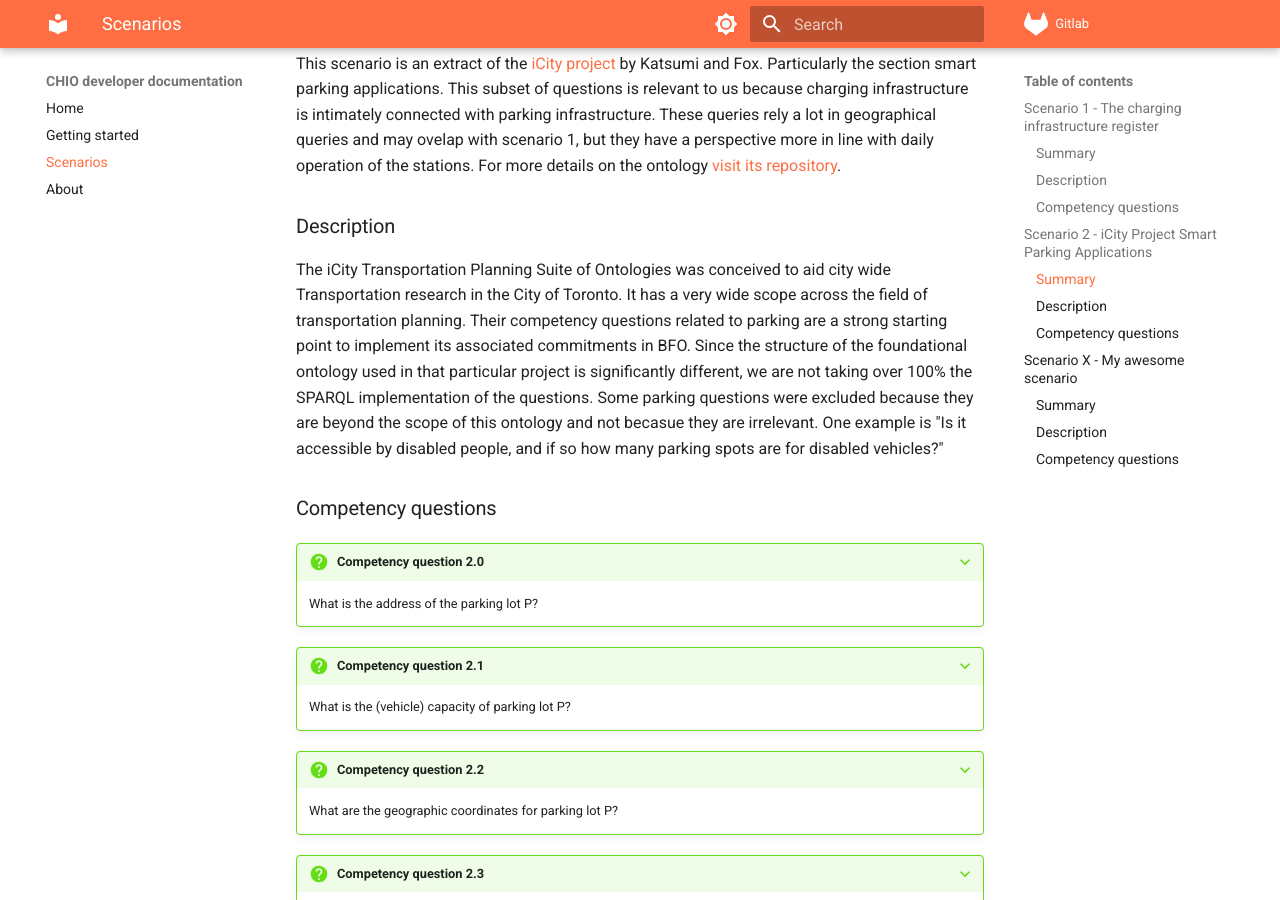
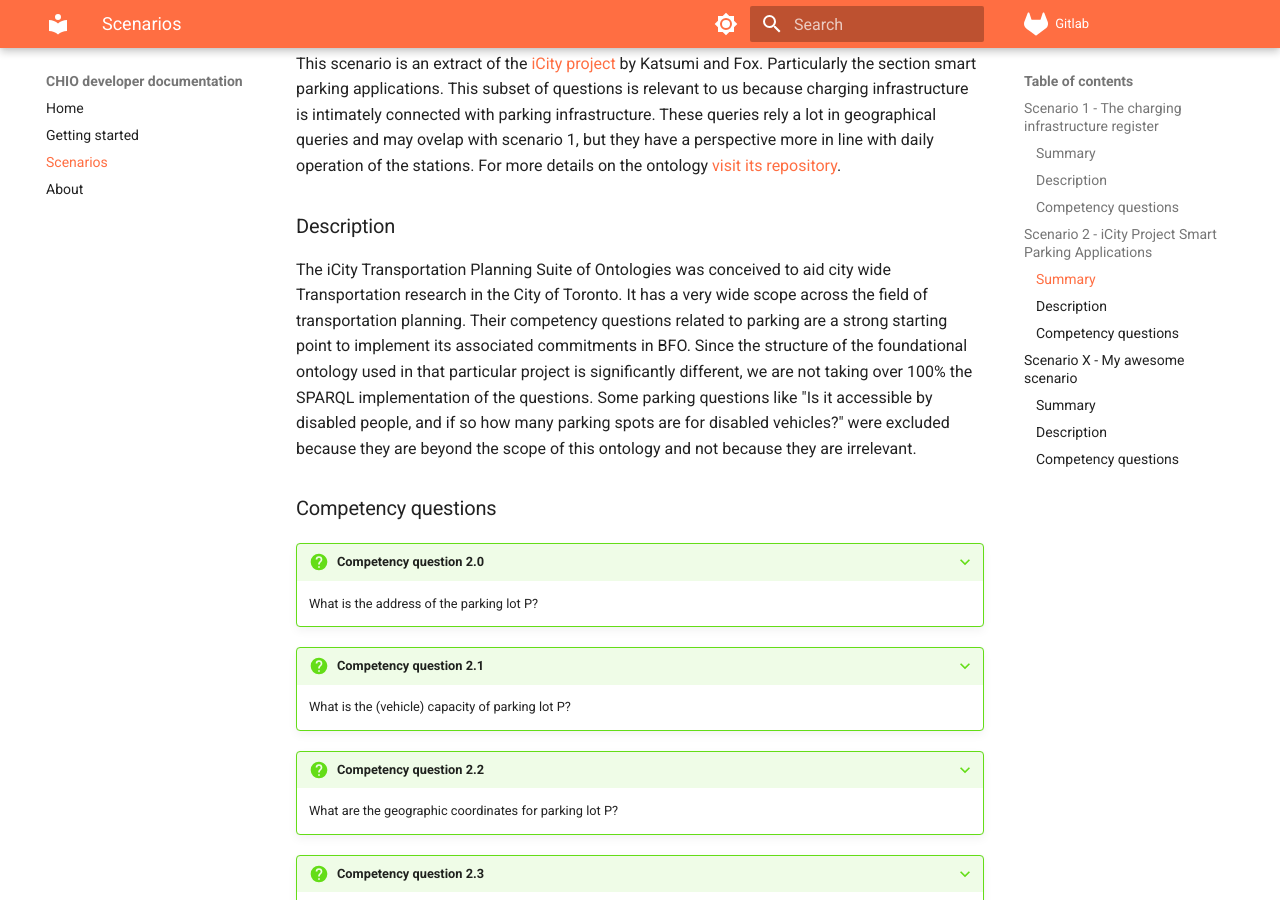
Before and after one commit to dlr-ve-esy/charging-ontology, an MkDocs documentation site: the page built from docs/scenarios.md, in a window 1280 px wide and 900 px high, scrolled down 2950 px. Built offline with MkDocs 1.6.1 and Material for MkDocs 9.7.7, drawn with Linux system fonts in a browser that asks for light colours.

Commit message:
Reworded exclusion critera

```diff
--- a/docs/scenarios.md
+++ b/docs/scenarios.md
@@ -139,10 +139,10 @@ across the field of transportation planning. Their competency questions related
 to parking are a strong starting point to implement its associated commitments
 in BFO. Since the structure of the foundational ontology used in that
 particular project is significantly different, we are not taking over 100% the
-SPARQL implementation of the questions. Some parking questions were excluded
-because they are beyond the scope of this ontology and not becasue they are
-irrelevant. One example is "Is it accessible by disabled people, and if so how
-many parking spots are for disabled vehicles?"
+SPARQL implementation of the questions. Some parking questions like "Is it
+accessible by disabled people, and if so how many parking spots are for
+disabled vehicles?" were excluded because they are beyond the scope of this
+ontology and not because they are irrelevant.
 
 ### Competency questions
 
```
